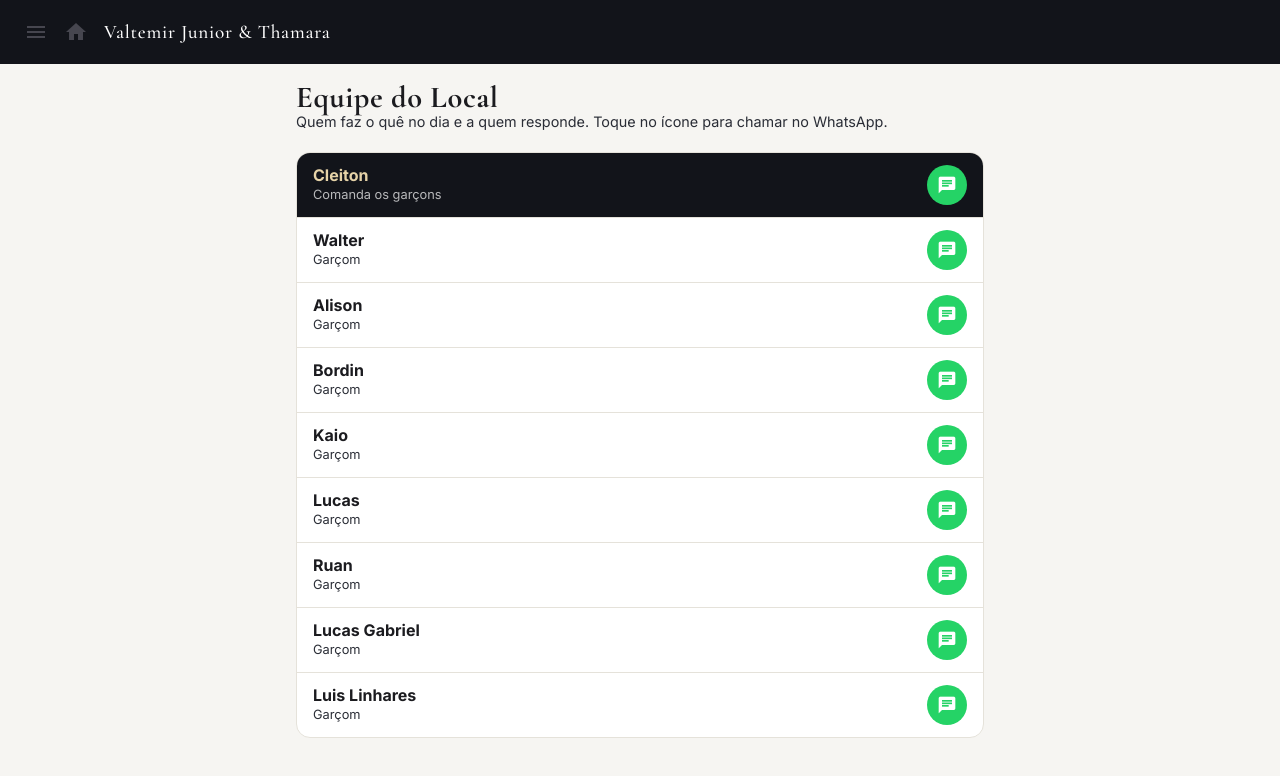
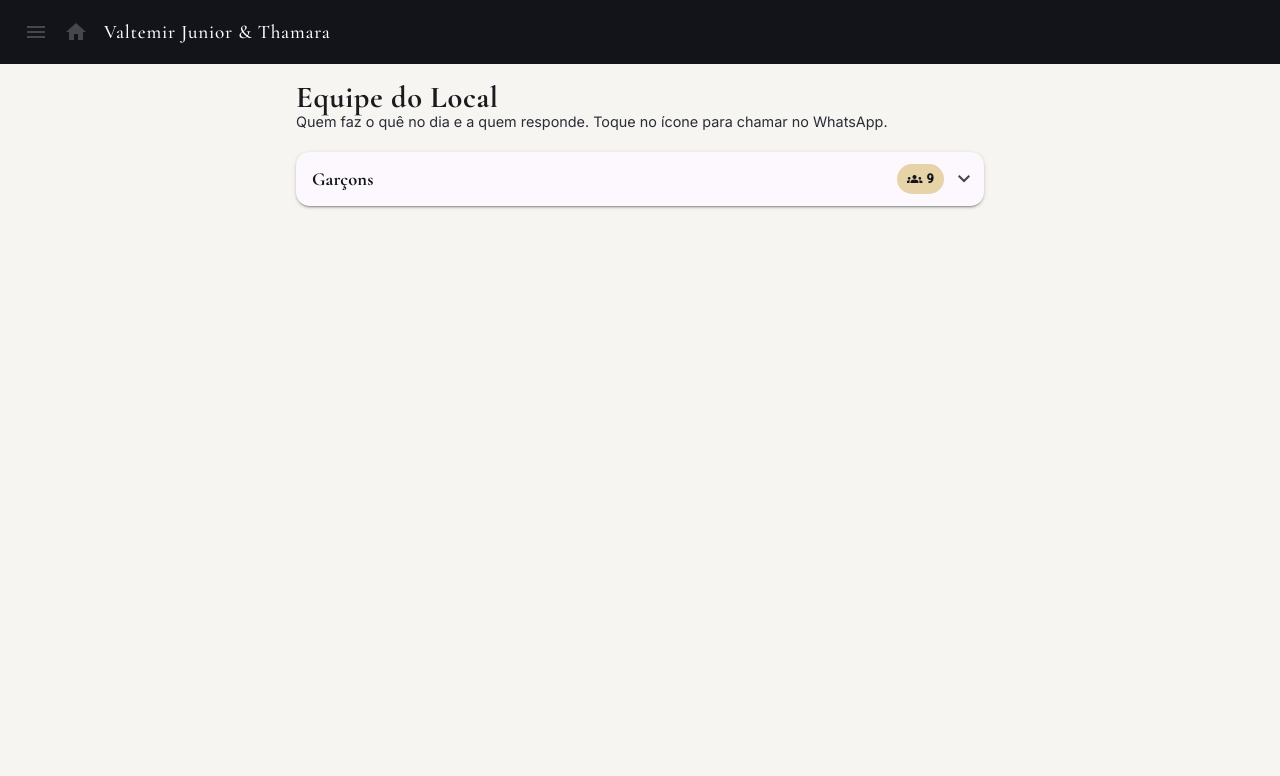
Before and after one commit to SgtCastanheira/cerimonial-digital, an Angular app: page /equipe in a window 1280 px wide. Shown: the top 776 px of the page. Built offline with nearby package versions, Linux system fonts and the light colour scheme.

Commit message:
Equipe do local em modo sanfona com contador de pessoal por equipe

```diff
--- a/src/app/core/models/ceremony.model.ts
+++ b/src/app/core/models/ceremony.model.ts
@@ -84,12 +84,14 @@ export interface StaffMember {
   phone?: string;
   /** Telefone só com dígitos + código do país, para o link do WhatsApp (wa.me). */
   waPhone?: string;
-  /** id de outro StaffMember a quem esta pessoa é subordinada. Ausente = topo da hierarquia. */
+  /** id de outro StaffMember a quem esta pessoa é subordinada. Ausente = topo da hierarquia (chefe de uma equipe). */
   reportsToId?: string;
+  /** Nome da equipe/setor. Só é usado em quem está no topo da hierarquia (sem reportsToId) — vira o título da sanfona. */
+  teamName?: string;
 }
 
 export const VENUE_STAFF: StaffMember[] = [
-  { id: 'cleiton', name: 'Cleiton', role: 'Comanda os garçons', phone: '(65) 9.8151-0220', waPhone: '5565981510220' },
+  { id: 'cleiton', name: 'Cleiton', role: 'Comanda os garçons', phone: '(65) 9.8151-0220', waPhone: '5565981510220', teamName: 'Garçons' },
   { id: 'walter', name: 'Walter', role: 'Garçom', phone: '(65) 9.9675-0511', waPhone: '5565996750511', reportsToId: 'cleiton' },
   { id: 'alison', name: 'Alison', role: 'Garçom', phone: '(65) 9.9306-2863', waPhone: '5565993062863', reportsToId: 'cleiton' },
   { id: 'bordin', name: 'Bordin', role: 'Garçom', phone: '(65) 9.9236-0215', waPhone: '5565992360215', reportsToId: 'cleiton' },
--- a/src/app/pages/team/team.html
+++ b/src/app/pages/team/team.html
@@ -2,29 +2,42 @@
   <h1 class="font-display page-title">Equipe do Local</h1>
   <p class="page-sub">Quem faz o quê no dia e a quem responde. Toque no ícone para chamar no WhatsApp.</p>
 
-  @for (leader of leaders; track leader.id) {
-    <div class="team-group">
+  <mat-accordion class="team-accordion" multi="false">
+    @for (team of teams; track team.leader.id) {
+      <mat-expansion-panel class="team-panel">
+        <mat-expansion-panel-header>
+          <mat-panel-title>
+            {{ team.leader.teamName || team.leader.role }}
+          </mat-panel-title>
+          <mat-panel-description>
+            <span class="headcount-badge">
+              <mat-icon>groups</mat-icon>
+              {{ team.headcount }}
+            </span>
+          </mat-panel-description>
+        </mat-expansion-panel-header>
+
         <div class="member leader-row">
           <div class="member-info">
-          <span class="member-name">{{ leader.name }}</span>
-          <span class="member-role">{{ leader.role }}</span>
+            <span class="member-name">{{ team.leader.name }}</span>
+            <span class="member-role">{{ team.leader.role }}</span>
           </div>
-        @if (leader.waPhone) {
+          @if (team.leader.waPhone) {
             <a
               class="wa-btn"
-            [href]="waLink(leader.waPhone)"
+              [href]="waLink(team.leader.waPhone)"
               target="_blank"
               rel="noopener"
-            [attr.aria-label]="'Chamar ' + leader.name + ' no WhatsApp'"
+              [attr.aria-label]="'Chamar ' + team.leader.name + ' no WhatsApp'"
             >
               <mat-icon>chat</mat-icon>
             </a>
           }
         </div>
 
-      @if (subordinatesOf(leader.id).length) {
+        @if (team.members.length) {
           <ul class="subordinates">
-          @for (member of subordinatesOf(leader.id); track member.id) {
+            @for (member of team.members; track member.id) {
               <li class="member">
                 <div class="member-info">
                   <span class="member-name">{{ member.name }}</span>
@@ -45,6 +58,7 @@
             }
           </ul>
         }
+      </mat-expansion-panel>
+    }
+  </mat-accordion>
 </div>
-  }
-</div>
--- a/src/app/pages/team/team.scss
+++ b/src/app/pages/team/team.scss
@@ -4,12 +4,50 @@
   margin: 4px 0 20px;
 }
 
-.team-group {
-  background: var(--paper);
-  border: 1px solid var(--line);
-  border-radius: 14px;
-  margin-bottom: 16px;
+.team-accordion {
+  display: block;
+}
+
+::ng-deep .team-panel {
+  margin-bottom: 12px;
+  border-radius: 14px !important;
   overflow: hidden;
+}
+
+::ng-deep .team-panel .mat-expansion-panel-header {
+  height: auto !important;
+  padding: 12px 16px;
+}
+
+::ng-deep .team-panel .mat-expansion-panel-header-title {
+  font-family: var(--font-display);
+  font-size: 1.15rem;
+  font-weight: 700;
+  color: var(--ink);
+}
+
+::ng-deep .team-panel .mat-expansion-panel-header-description {
+  flex-grow: 0;
+  justify-content: flex-end;
+  align-items: center;
+}
+
+.headcount-badge {
+  display: inline-flex;
+  align-items: center;
+  gap: 4px;
+  background: var(--gold-soft);
+  color: var(--ink);
+  font-weight: 700;
+  font-size: 0.8rem;
+  border-radius: 999px;
+  padding: 3px 10px;
+
+  mat-icon {
+    font-size: 16px;
+    width: 16px;
+    height: 16px;
+  }
 }
 
 .member {
@@ -17,18 +55,15 @@
   align-items: center;
   justify-content: space-between;
   gap: 12px;
-  padding: 12px 16px;
+  padding: 10px 0;
 }
 
 .leader-row {
-  background: var(--ink);
+  border-bottom: 1px solid var(--line);
+  margin-bottom: 4px;
 
   .member-name {
-    color: var(--gold-soft);
-  }
-
-  .member-role {
-    color: rgba(255, 255, 255, 0.7);
+    color: var(--gold);
   }
 }
 
--- a/src/app/pages/team/team.ts
+++ b/src/app/pages/team/team.ts
@@ -1,19 +1,25 @@
 import { Component } from '@angular/core';
 import { MatIconModule } from '@angular/material/icon';
+import { MatExpansionModule } from '@angular/material/expansion';
 import { StaffMember, VENUE_STAFF } from '../../core/models/ceremony.model';
+
+interface StaffTeam {
+  leader: StaffMember;
+  members: StaffMember[];
+  headcount: number;
+}
 
 @Component({
   selector: 'app-team',
-  imports: [MatIconModule],
+  imports: [MatIconModule, MatExpansionModule],
   templateUrl: './team.html',
   styleUrl: './team.scss',
 })
 export class Team {
-  protected readonly leaders: StaffMember[] = VENUE_STAFF.filter((m) => !m.reportsToId);
-
-  protected subordinatesOf(leaderId: string): StaffMember[] {
-    return VENUE_STAFF.filter((m) => m.reportsToId === leaderId);
-  }
+  protected readonly teams: StaffTeam[] = VENUE_STAFF.filter((m) => !m.reportsToId).map((leader) => {
+    const members = VENUE_STAFF.filter((m) => m.reportsToId === leader.id);
+    return { leader, members, headcount: members.length + 1 };
+  });
 
   protected waLink(phone: string): string {
     return `https://wa.me/${phone}`;
```
Lines whose indentation alone changed are shown as unchanged.
